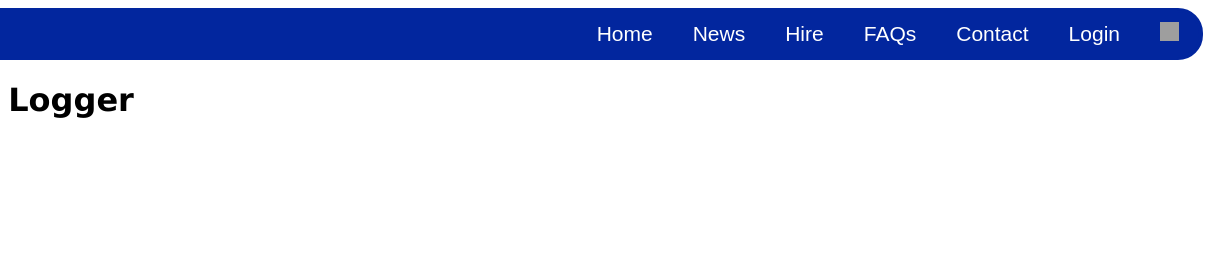
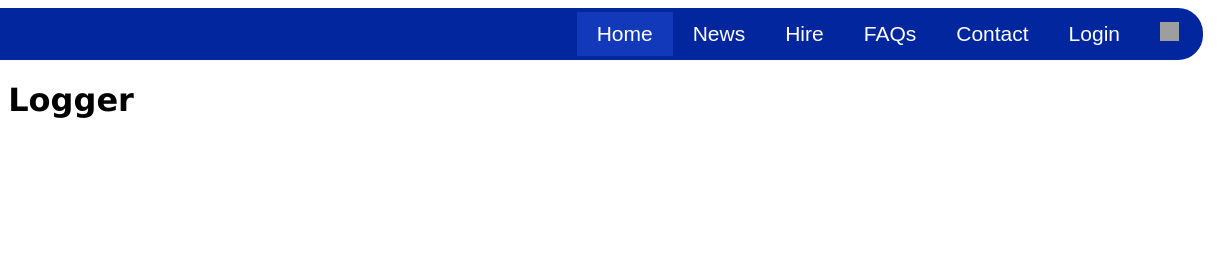
Before and after one commit to madscientist-314/kitloggerwebsite, a plain HTML site: page index.html in a window 1280 px wide. Shown: the top 280 px of the page, 62-1280 px from the left. Drawn offline with Linux system fonts and the light colour scheme; grey boxes are pictures that could not be loaded.

Commit message:
top nav fix?

```diff
--- a/index.html
+++ b/index.html
@@ -67,7 +67,7 @@
         <a class="lightBlue" href="faqs.html"> FAQs </a>
         <a class="red" href="hire.html"> Hire </a>
         <a class="purple" href="news.html"> News </a>
-        <a class="hover" class="active" href="index.html"> Home </a>
+        <a class="active" class="hover" href="index.html"> Home </a>
       </div>
     </div>
     <h1>Kit Logger</h1>
```
